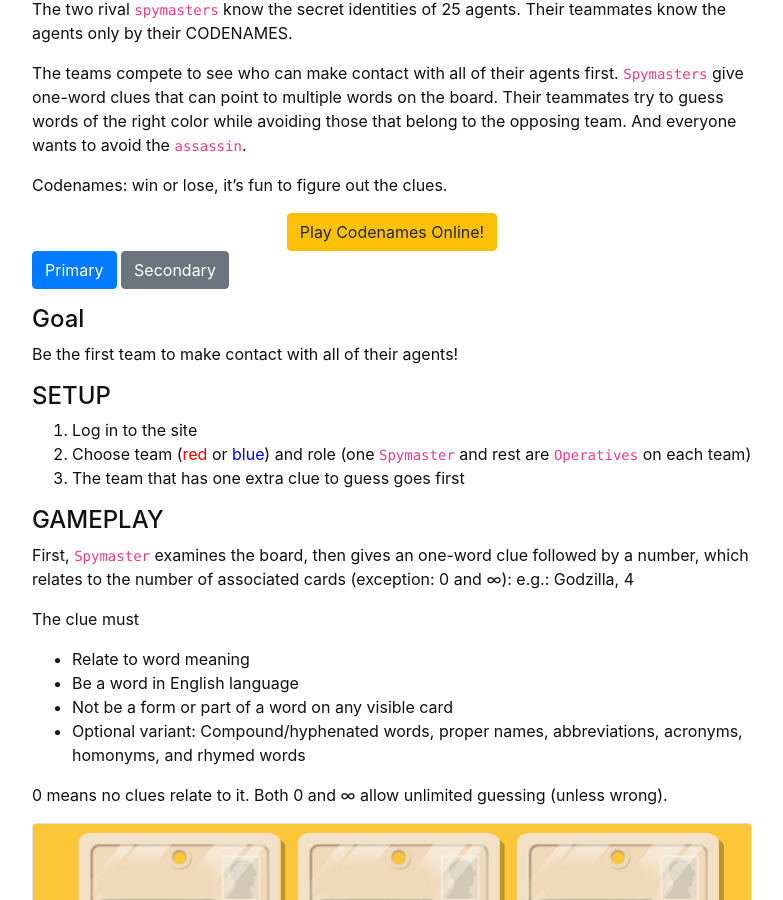
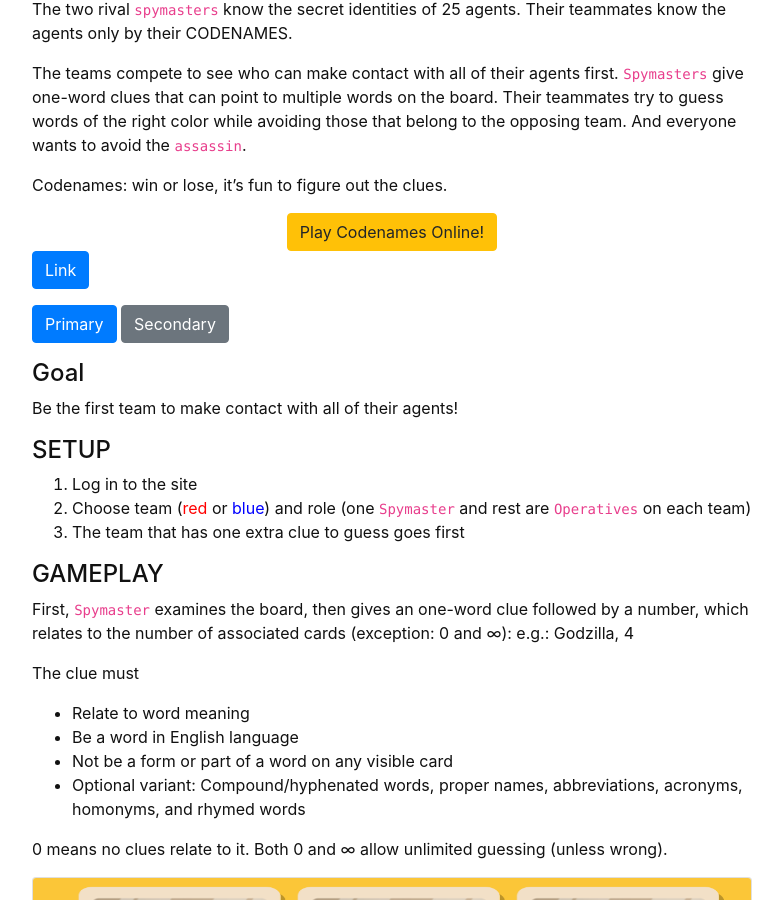
Before and after one commit to hanwendong1/VirtualGaming, a Jekyll site: the page built from content/1-Codenames.md, in a window 1280 px wide and 900 px high, scrolled down 1272 px. Shown: the whole window, without its empty margins (248-1031 px from the left). Built offline with Jekyll 4.4.1, drawn with Linux system fonts in a browser that asks for light colours.

Commit message:
Update 1-Codenames.md

```diff
--- a/content/1-Codenames.md
+++ b/content/1-Codenames.md
@@ -65,8 +65,10 @@
 
 {% include button.md text="Play Codenames Online!" link="https://codenames.game/" color="warning" %}
 
-<button type="button" class="btn btn-primary">Primary</button>
-<button type="button" class="btn btn-secondary">Secondary</button>
+<a class="btn btn-primary" href="https://codenames.game/" role="button">Link</a>
+
+<button type="button" class="btn btn-primary" color="warning">Primary</button>
+<button type="button" class="btn btn-secondary" color="warning">Secondary</button>
 
 #### Goal
 
```
